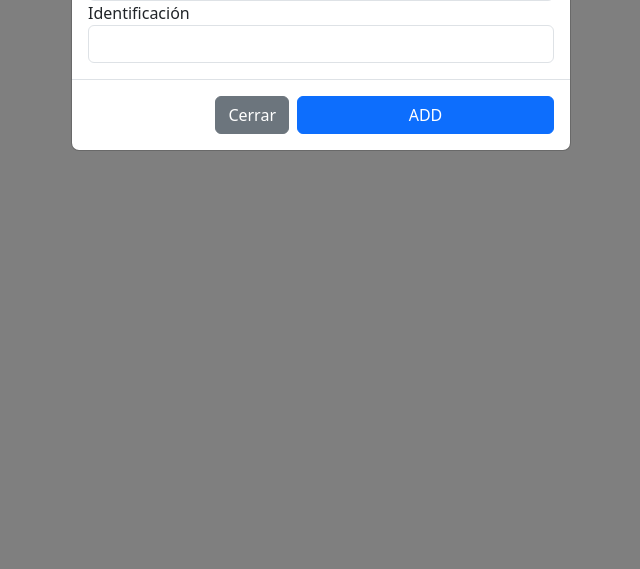
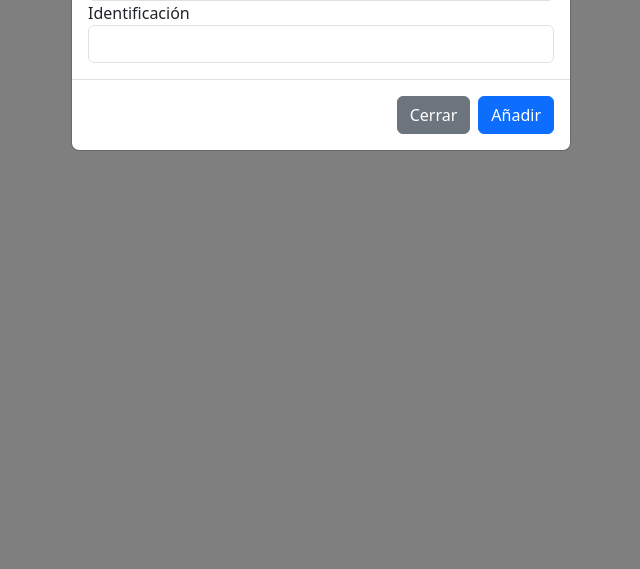
Before and after one commit to Sxnarrucia/CRUD_Fundamentos, a PHP site: page / in a window 1280 px wide, after a click on "Agregar Usuarios". Shown: the part 231-800 px from the top of the page, without its empty margins (319-959 px from the left). Run offline with PHP 8.4, Linux system fonts and the light colour scheme; data that the repository does not hold is empty.

Commit message:
Add files via upload

```diff
--- a/index.php
+++ b/index.php
@@ -70,7 +70,7 @@
       </div>
       <div class="modal-footer">
         <button type="button" class="btn btn-secondary" data-bs-dismiss="modal">Cerrar</button>
-        <input type="submi" class="btn btn-primary" name="add_users" value="ADD">
+        <input type="submit" class="btn btn-primary" name="add_users" value="Añadir">
       </div>
     </div>
   </div>
```
